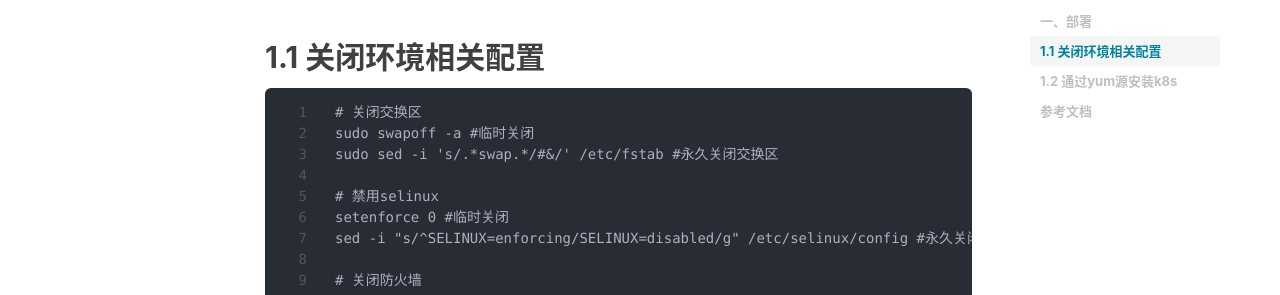
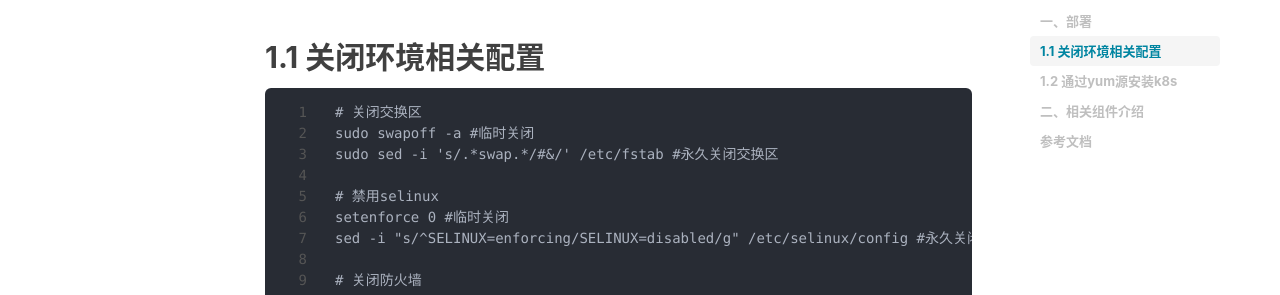
Before and after one commit to shihai1991/shihai1991.github.io, a Jekyll site: the page built from _posts/2022-09-14-K8S deployment.md, in a window 1280 px wide and 1400 px high, scrolled down 394 px. Shown: the part 157-452 px from the top of the window. Built offline with Jekyll 4.4.1, drawn with Linux system fonts in a browser that asks for light colours; nearby versions of some CDN libraries; comment, search, counter and statistics services are not loaded.

Commit message:
Update 2022-09-14-K8S deployment.md

````diff
--- a/_posts/2022-09-14-K8S deployment.md
+++ b/_posts/2022-09-14-K8S deployment.md
@@ -61,6 +61,8 @@
 yum install -y kubectl kubelet kubeadm
 ```
 
+# 二、相关组件介绍
+
 # 参考文档
 1. [centos单机安装k8s](https://blog.51cto.com/u_15144750/3113358)
 2. [CentOS 搭建 K8S，一次性成功，收藏了！](https://segmentfault.com/a/1190000037682150)
````
